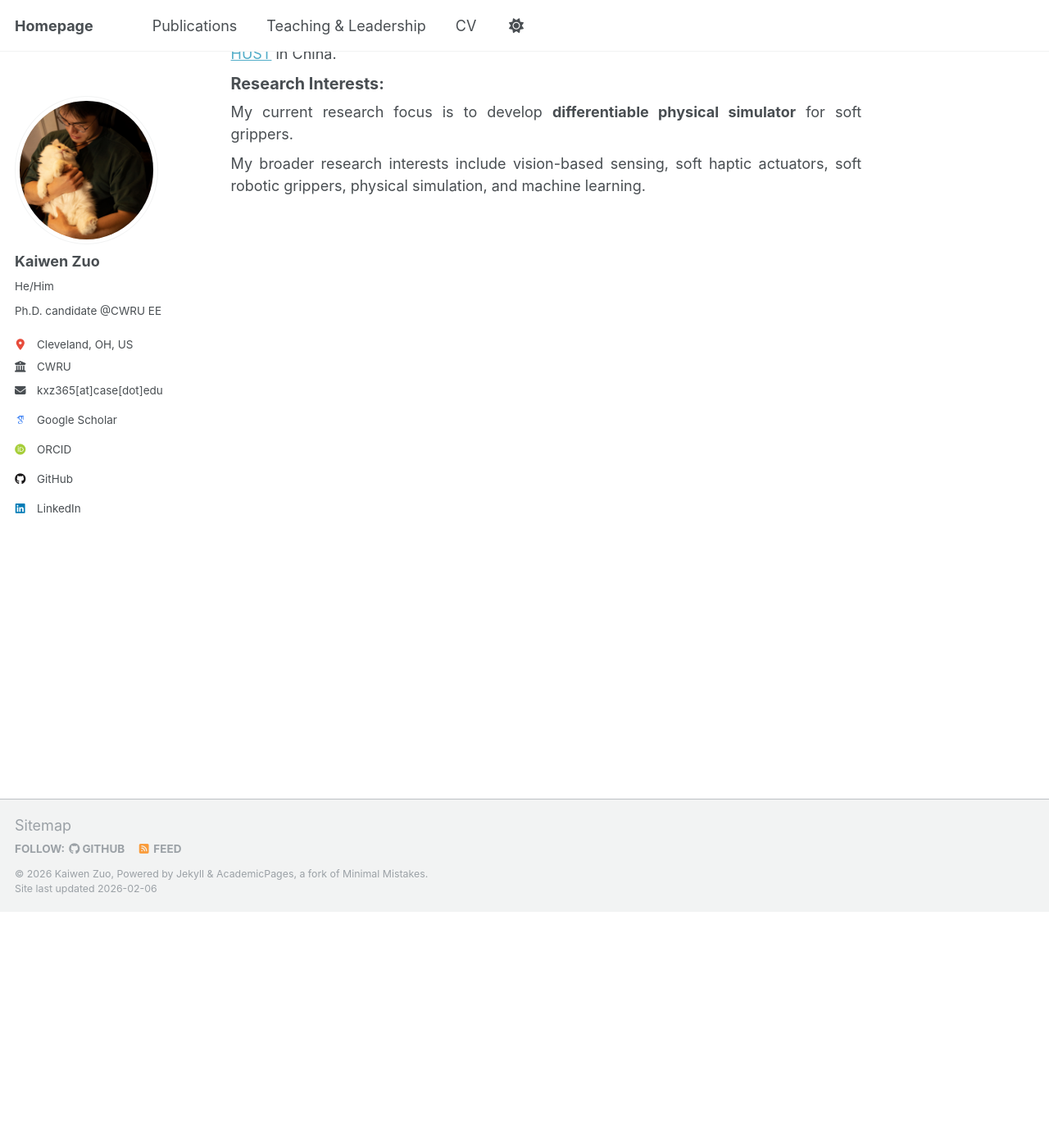
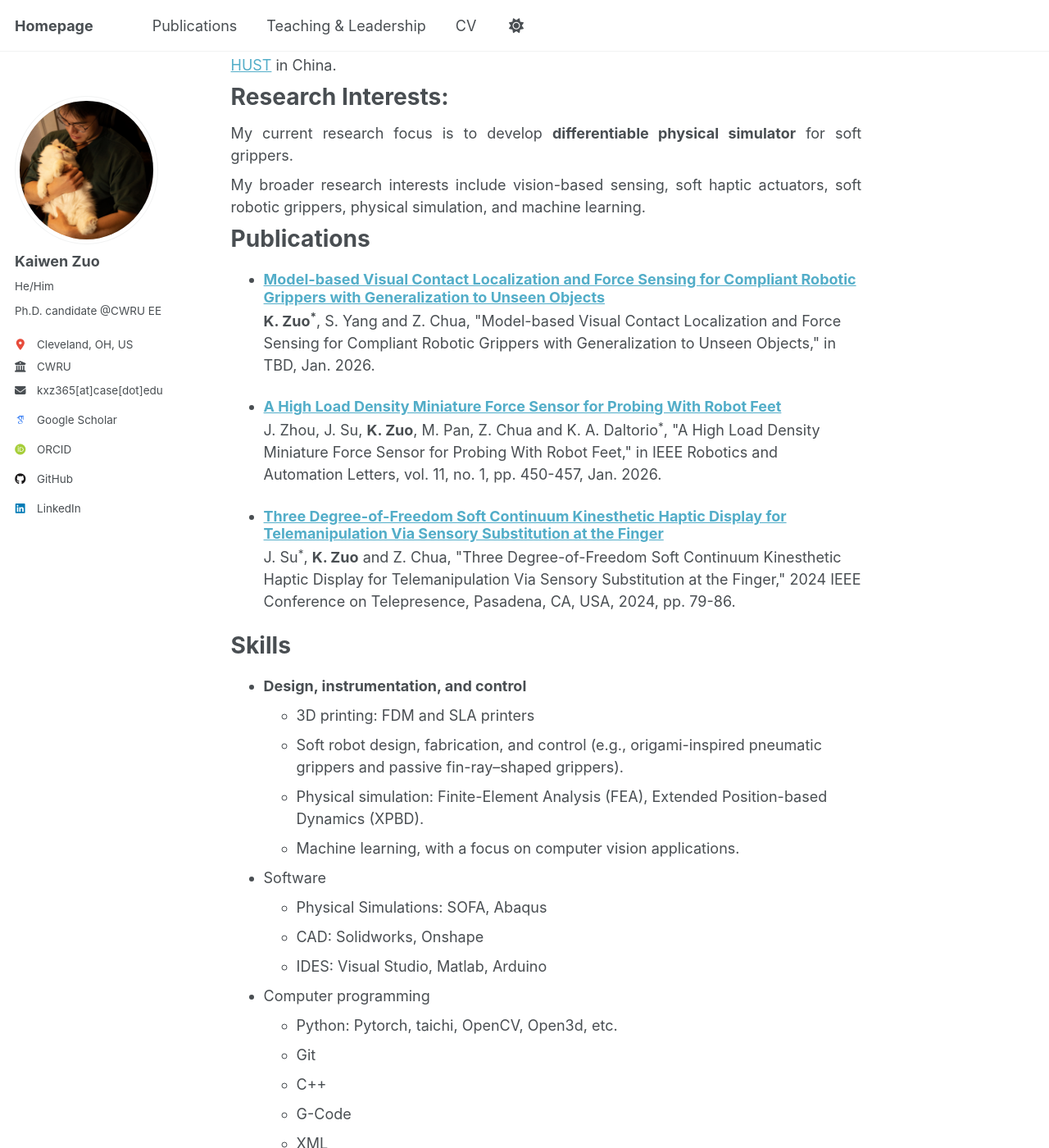
Before and after one commit to Cuberkk/Cuberkk.github.io, a Jekyll site: the page built from _pages/about.md, in a window 1280 px wide and 1400 px high, scrolled down 288 px. Shown: the whole window at 82% size. Built offline with Jekyll 4.4.1, drawn with Linux system fonts in a browser that asks for light colours; some web fonts are replaced; a script that is not in the unit is left out.

Commit message:
update the paper

```diff
--- a/_pages/about.md
+++ b/_pages/about.md
@@ -7,19 +7,43 @@ redirect_from:
   - /about.html
 ---
 <hr class="title-hr">
-<p class="subsection">
+
 About Me:
-</p>
+======
 <p class="main_text">
 I am currently a 2nd-year Ph.D. candidate majoring in Electrical Engineering at <a href="https://case.edu/" target="_blank" rel="noopener noreferrer">Case Western Reserve University(CWRU)</a>, working under the supervision of <a href="https://case.edu/engineering/about/faculty-and-staff-directory/zonghe-chua" target="_blank" rel="noopener noreferrer">Prof. Zonghe Chua</a> in the <a href="https://enhanced-telerobotics.github.io/index.html" target="_blank" rel="noopener noreferrer">Enhanced Robotic Interfaces & Experiences(ERIE) Lab</a>. I received my M.S. in Mechanical Engineering from CWRU, where I also worked under the supervision of Prof. Chua. I received my B.S. in Mechanical Design, Manufacturing, and Automation from <a href="https://english.hust.edu.cn/" target="_blank" rel="noopener noreferrer">HUST</a> in China.
 </p>
 
-<p class="subsection">
+
 Research Interests:
-</p>
+======
 <p class="main_text">
 My current research focus is to develop <strong>differentiable physical simulator</strong> for soft grippers.
 </p>
 <p class="main_text">
 My broader research interests include vision-based sensing, soft haptic actuators, soft robotic grippers, physical simulation, and machine learning.
 </p>
+
+Publications
+======
+  <ul>{% for post in site.publications reversed %}
+    {% include archive-single-cv.html %}
+  {% endfor %}</ul>
+
+Skills
+======
+* <strong>Design, instrumentation, and control </strong>
+  * 3D printing: FDM and SLA printers
+  * Soft robot design, fabrication, and control (e.g., origami-inspired pneumatic grippers and passive fin-ray–shaped grippers).
+  * Physical simulation: Finite-Element Analysis (FEA), Extended Position-based Dynamics (XPBD).
+  * Machine learning, with a focus on computer vision applications.
+* Software
+  * Physical Simulations: SOFA, Abaqus
+  * CAD: Solidworks, Onshape
+  * IDES: Visual Studio, Matlab, Arduino
+* Computer programming
+  * Python: Pytorch, taichi, OpenCV, Open3d, etc.
+  * Git
+  * C++
+  * G-Code
+  * XML
```
Also changed, not shown: 1 other file.
